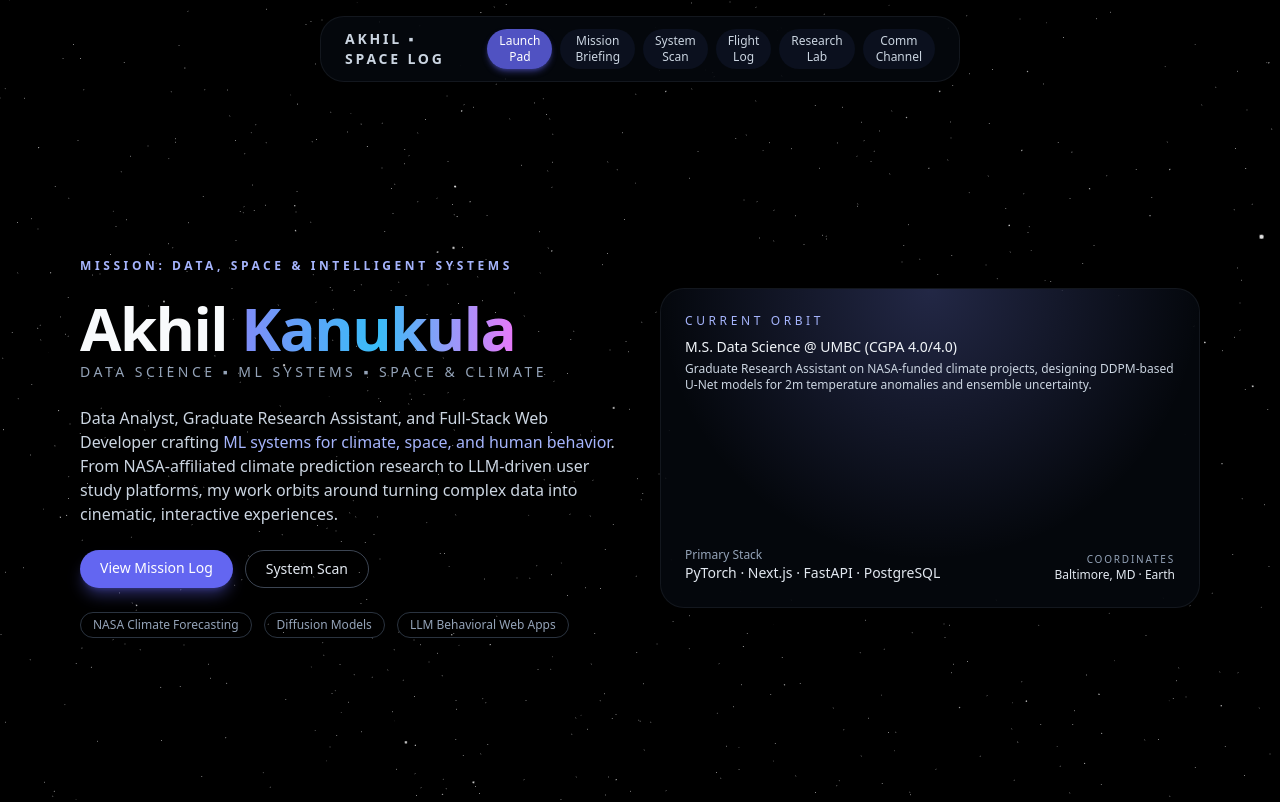
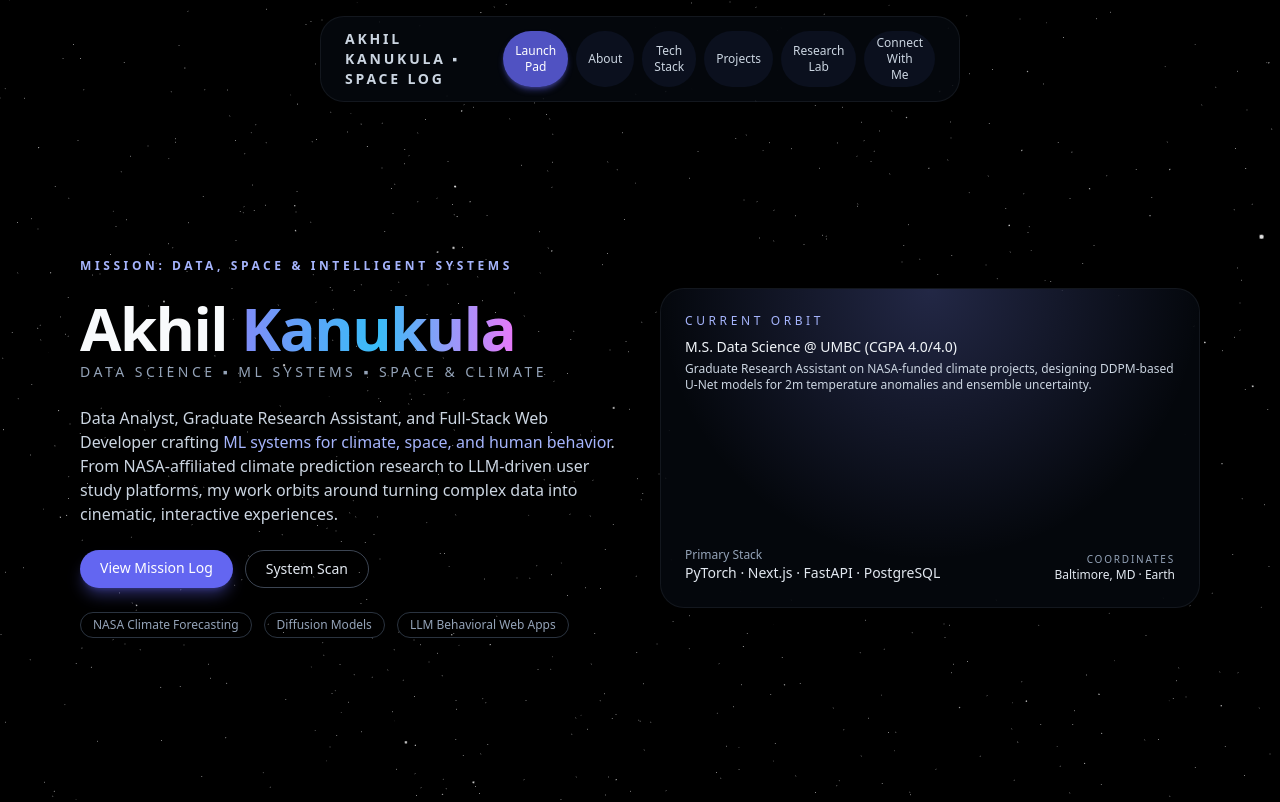
Before and after one commit to akhil1729/portfolio, a Next.js app: page / in a window 1280 px wide. Shown: the top 802 px of the page. Built offline with nearby package versions, Linux system fonts and the light colour scheme.

Commit message:
edited changes in Navbar and connect with me section

```diff
--- a/app/page.tsx
+++ b/app/page.tsx
@@ -435,7 +435,7 @@ function ContactSection() {
     >
       <div className="mx-auto max-w-xl space-y-6 text-center">
         <p className="text-sm text-slate-300 md:text-base">
-          Open to internships, research collaborations, and full-stack ML/AI
+          Open to Full-time opportunities, internships, research collaborations, and full-stack ML/AI
           projects—especially those at the intersection of{" "}
           <span className="text-indigo-300">
             climate, satellite imagery, and intelligent systems
--- a/components/NavBar.jsx
+++ b/components/NavBar.jsx
@@ -6,11 +6,11 @@ import anime from "animejs/lib/anime.es.js";
 
 const sections = [
   { id: "hero", label: "Launch Pad" },
-  { id: "about", label: "Mission Briefing" },
-  { id: "skills", label: "System Scan" },      // 🔥 new
-  { id: "experience", label: "Flight Log" },
+  { id: "about", label: "About" },
+  { id: "skills", label: "Tech Stack" },      // 🔥 new
+  { id: "experience", label: "Projects" },
   { id: "projects", label: "Research Lab" },
-  { id: "contact", label: "Comm Channel" },
+  { id: "contact", label: "Connect With Me" },
 ];
 
 
@@ -61,7 +61,7 @@ export default function NavBar() {
     <header className="fixed top-4 left-1/2 z-40 -translate-x-1/2">
       <nav className="glass-panel flex items-center gap-4 px-6 py-3 shadow-lg">
         <div className="text-sm font-semibold tracking-[0.2em] uppercase text-slate-300">
-          Akhil ▪ Space Log
+          Akhil Kanukula ▪ Space Log
         </div>
         <div className="hidden gap-2 md:flex">
           {sections.map((s) => (
```
